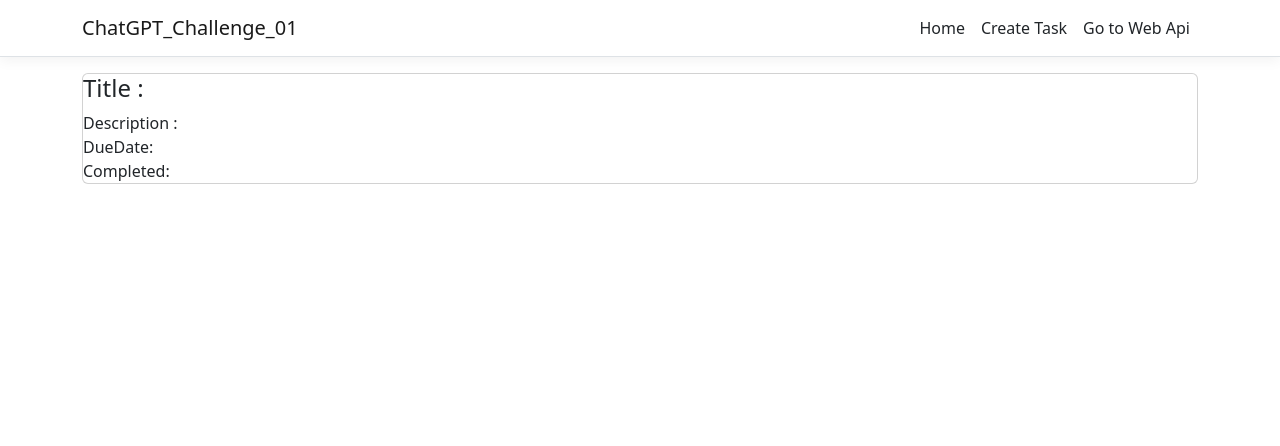
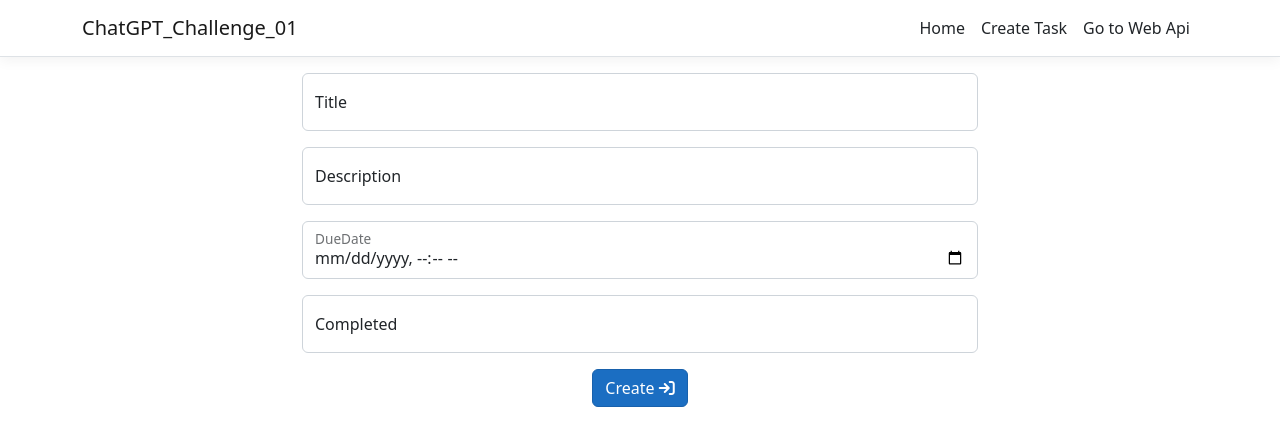
Before and after one commit to DavyGevaert/ChatGPT_Challenge_01, an Angular app in the folder ChatGPT_Challenge_01/ClientApp/: page /details-task/1 in a window 1280 px wide. Shown: the top 446 px of the page. Built offline with nearby package versions, Linux system fonts and the light colour scheme; no server answers.

Commit message:
edit details, api service put method to edit task

```diff
--- a/ChatGPT_Challenge_01/ClientApp/src/app/details-task/details-task.component.html
+++ b/ChatGPT_Challenge_01/ClientApp/src/app/details-task/details-task.component.html
@@ -1,10 +1,46 @@
-<div class="card text-left">
-  <div class="card-block">
-    <h4 class="card-title">Title : {{task.title}}</h4>
-    <p class="card-text">
-      Description : {{task.description}}<br />
-      DueDate: {{task.dueDate | date:'shortTime'}}<br />
-      Completed: {{task.completed}}
-    </p>
+<form [formGroup]="form">
+
+  <div class="container d-grid gap-3" style="max-width: 700px;">
+
+    <div class="d-grid gap-3">
+
+      <div class="form-floating">
+
+        <input formControlName="title" placeholder="Title" class="form-control" type="text" value="{{task.title}}" />
+        <label for="title">Title</label>
+
+      </div>
+
+      <div class="form-floating">
+
+        <input formControlName="description" placeholder="Description" class="form-control" type="text" value="{{task.description}}" />
+        <label for="description">Description</label>
+
+      </div>
+
+      <div class="form-floating">
+
+        <input formControlName="dueDate"  value="{{task.dueDate}}"
+               min="2023-08-13T00:00"
+               max="2099-12-31T00:00"
+               placeholder="DueDate" class="form-control" type="datetime-local" />
+        <label for="dueDate">DueDate</label>
+
+      </div>
+
+      <div class="form-floating">
+
+        <input formControlName="completed" placeholder="Completed" class="form-control" type="text" value="{{task.completed}}" />
+        <label for="completed">Completed</label>
+
+      </div>
+
+      <div class="d-flex justify-content-center center">
+        <button (click)="editTask()" type="button" class="btn btn-primary">Create <i class="fa fa-sign-in" aria-hidden="true"></i></button>
+      </div>
+
+
+
+    </div>
   </div>
-</div>
+</form>
--- a/ChatGPT_Challenge_01/ClientApp/src/app/details-task/details-task.component.ts
+++ b/ChatGPT_Challenge_01/ClientApp/src/app/details-task/details-task.component.ts
@@ -2,6 +2,7 @@ import { Component, OnInit } from '@angular/core';
 import { ActivatedRoute, Router } from '@angular/router'
 import { ApiService } from '../services/api.service';
 import { Task } from '../model/task';
+import { FormBuilder } from '@angular/forms'
 
 
 @Component({
@@ -17,8 +18,17 @@ export class DetailsTaskComponent implements OnInit {
 
   constructor(private route: ActivatedRoute,
               private router: Router,
+              private fb: FormBuilder,
               private apiService: ApiService) {
   }
+
+  form = this.fb.group({
+    id: [''],
+    title: [''],
+    description: [''],
+    dueDate: [''],
+    completed: ['']
+  })
 
   ngOnInit(): void {
     this.route.paramMap.subscribe(p => this.findTask(p.get("Id")));
@@ -45,4 +55,23 @@ export class DetailsTaskComponent implements OnInit {
     console.log(err)
   }
 
+  editTask() {
+    console.log("Form Values:", this.form.value);
+
+    this.task.id = this.taskId;
+    this.task.title = this.form.value.title ?? 'not loaded';
+    this.task.description = this.form.value.description ?? 'not loaded';
+
+    // add default minutes part
+    let dueDate = this.form.value.dueDate?.toString() + ':00';
+    this.task.dueDate = new Date(dueDate);
+
+    this.task.completed = !!(this.form.value.completed ?? false);  // something is wrong here, as input boolean in edit screen is not accepted into web api
+
+    this.apiService.editTask(this.taskId, this.task).subscribe(_ => console.log("form posted to server"));
+
+    // return to homepage after task is created
+    this.router.navigate(['/search-tasks'])
+  }
+
 }
--- a/ChatGPT_Challenge_01/ClientApp/src/app/services/api.service.ts
+++ b/ChatGPT_Challenge_01/ClientApp/src/app/services/api.service.ts
@@ -10,16 +10,24 @@ export class ApiService {
 
   constructor(private httpClient: HttpClient) { }
 
+  // GET ALL
   public getListTasks(): Observable<Task[]> {
     return this.httpClient.get<Task[]>('https://localhost:7025/api/Tasks')
   }
 
+  // GET BY ID
   // id is string in JavaScript json
   public getTaskById(id: string): Observable<Task> {
     return this.httpClient.get<Task>('https://localhost:7025/api/Tasks/' + id)
   }
 
+  // POST
   public createTask(task: Task): Observable<Task> {
     return this.httpClient.post<Task>('https://localhost:7025/api/Tasks/', task)
   }
+
+  // PUT
+  public editTask(guid: string, task: Task): Observable<Task> {
+    return this.httpClient.put<Task>('https://localhost:7025/api/Tasks/' + guid, task)
+  }
 }
```
